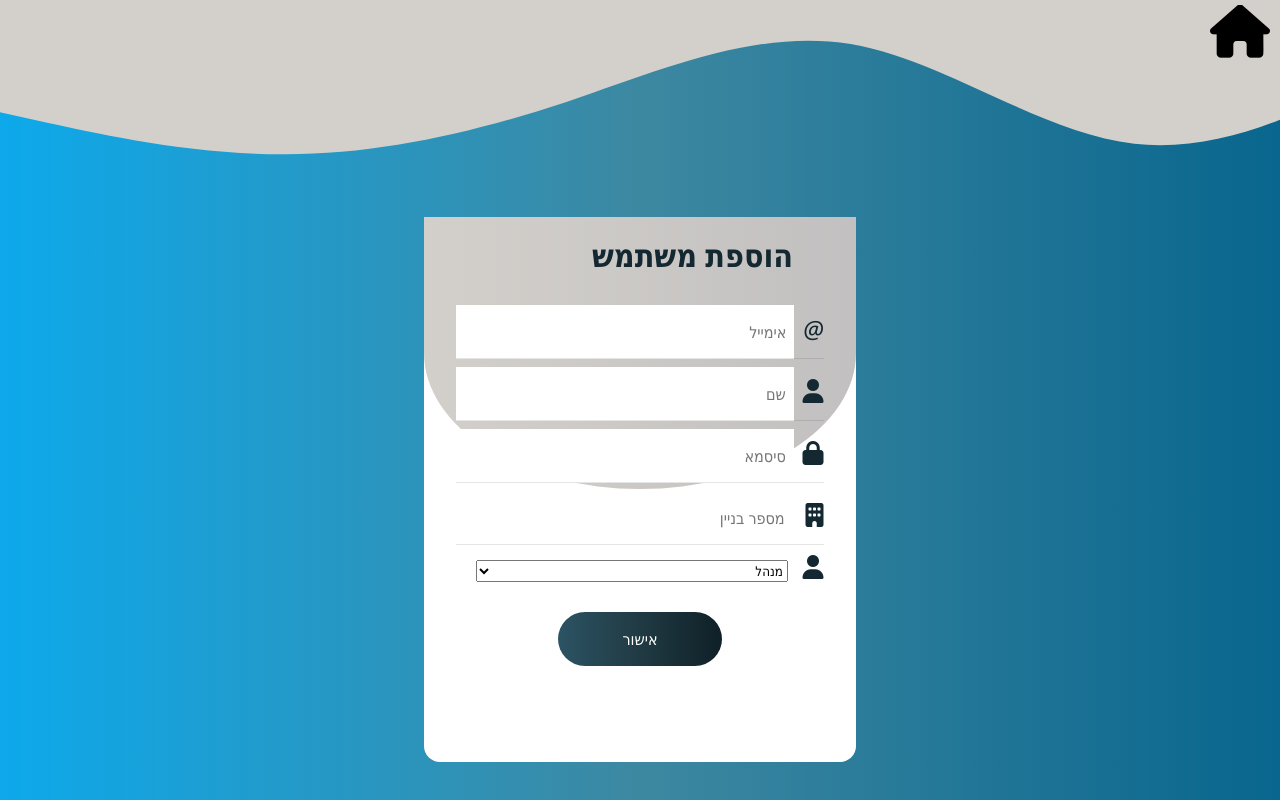
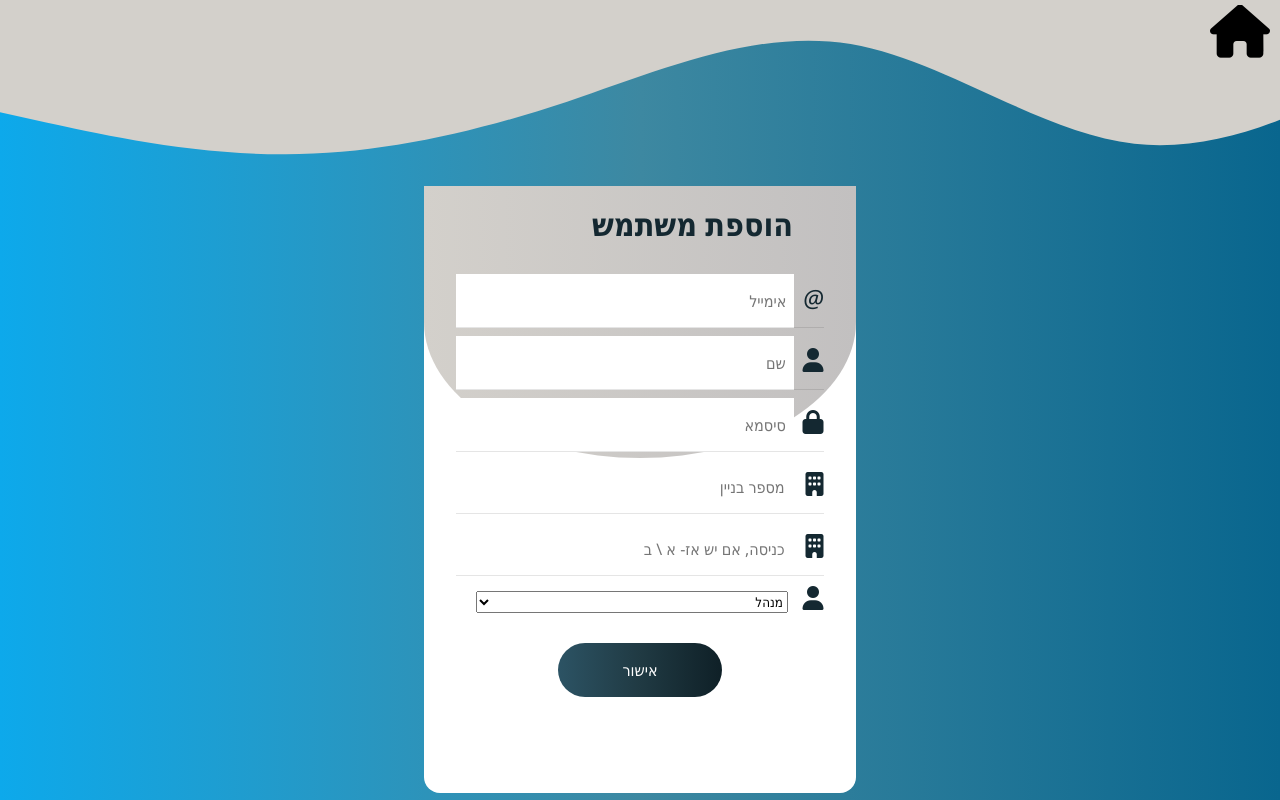
Before and after one commit to amitmo1995/LevOhev, a React (Create React App) app: page /AppointmentNewHOA in a window 1280 px wide. Built offline with nearby package versions, Linux system fonts and the light colour scheme.

Commit message:
save the user with building_id instad of  number

```diff
--- a/src/layout/AppointmentNewHOA.jsx
+++ b/src/layout/AppointmentNewHOA.jsx
@@ -1,7 +1,7 @@
 import React, { useRef, useState } from 'react';
 import {auth,useAuth, createUserWithEmailAndPassword,firestore} from '../firebase/firebase'
 import BackButton from '../features/BackButton';
-import {doc,setDoc,getDoc} from 'firebase/firestore';
+import { doc , setDoc , getDocs , collection , where ,getDoc , query } from 'firebase/firestore';
 import { Link } from 'react-router-dom';
 import { getAuth, signOut } from "firebase/auth";
 import HomePageButton from '../features/HomePageButton';
@@ -14,6 +14,7 @@ function AppointmentNewHOA() {
 	const nameRef=useRef();
     const passwordRef=useRef();
 	const permissionsRef=useRef();
+	const entranceRef=useRef("");
     const [loding , setLoding] = useState(false);
     const currentUser=getAuth();
 
@@ -21,11 +22,32 @@ function AppointmentNewHOA() {
 
 		const auth = getAuth();
 		const adminUser = auth.currentUser
+
+
 		// Register code ...
 		try{
 			await createUserWithEmailAndPassword(auth, emailRef.current.value, passwordRef.current.value);
 			const userRef=doc(firestore,'users',emailRef.current.value);
-		 	await setDoc(userRef,{building : buildingRef.current.value  , permissions : permissionsRef.current.value , name : nameRef.current.value});
+			//set the entrance
+			let entrance="";
+		    if(entranceRef.current.value=="א")
+		        entrance="A";
+		    else if(entranceRef.current.value=="ב")
+		        entrance="B";
+            //get the building id by entrance and building number
+			let buildingId="";
+			console.log("in bulding");
+			const buildingPointer= collection(firestore,'building');
+			const q= query(buildingPointer,where("building_num","==",buildingRef.current.value),where("entrance","==",entrance));
+			const qurySnapshot= await getDocs(q);
+			qurySnapshot.forEach(doc=>{
+				console.log("in bulding");
+				console.log(doc.id,"===>",doc.data());
+				buildingId=doc.id
+			});
+
+
+		 	await setDoc(userRef,{building_id:buildingId , permissions : permissionsRef.current.value , name : nameRef.current.value});
 		}catch{
 			alert("error");
 		}
@@ -123,6 +145,22 @@ function AppointmentNewHOA() {
 							/>
 							<span className='bar'></span>
 						</div>
+
+						{/* Input 4 */}
+						<div className='input-group'>
+							<i class='fa-solid fa-building'></i>
+							<input
+								ref={entranceRef}
+								type='text'
+								placeholder=' כניסה, אם יש אז- א \ ב'
+							/>
+							<span className='bar'></span>
+						</div>
+
+
+
+
+
 						<div className='input-group'>
 						<i class='fa-solid fa-user'></i>
 							<select ref={permissionsRef} className="permissions" id="permissions" >
```
